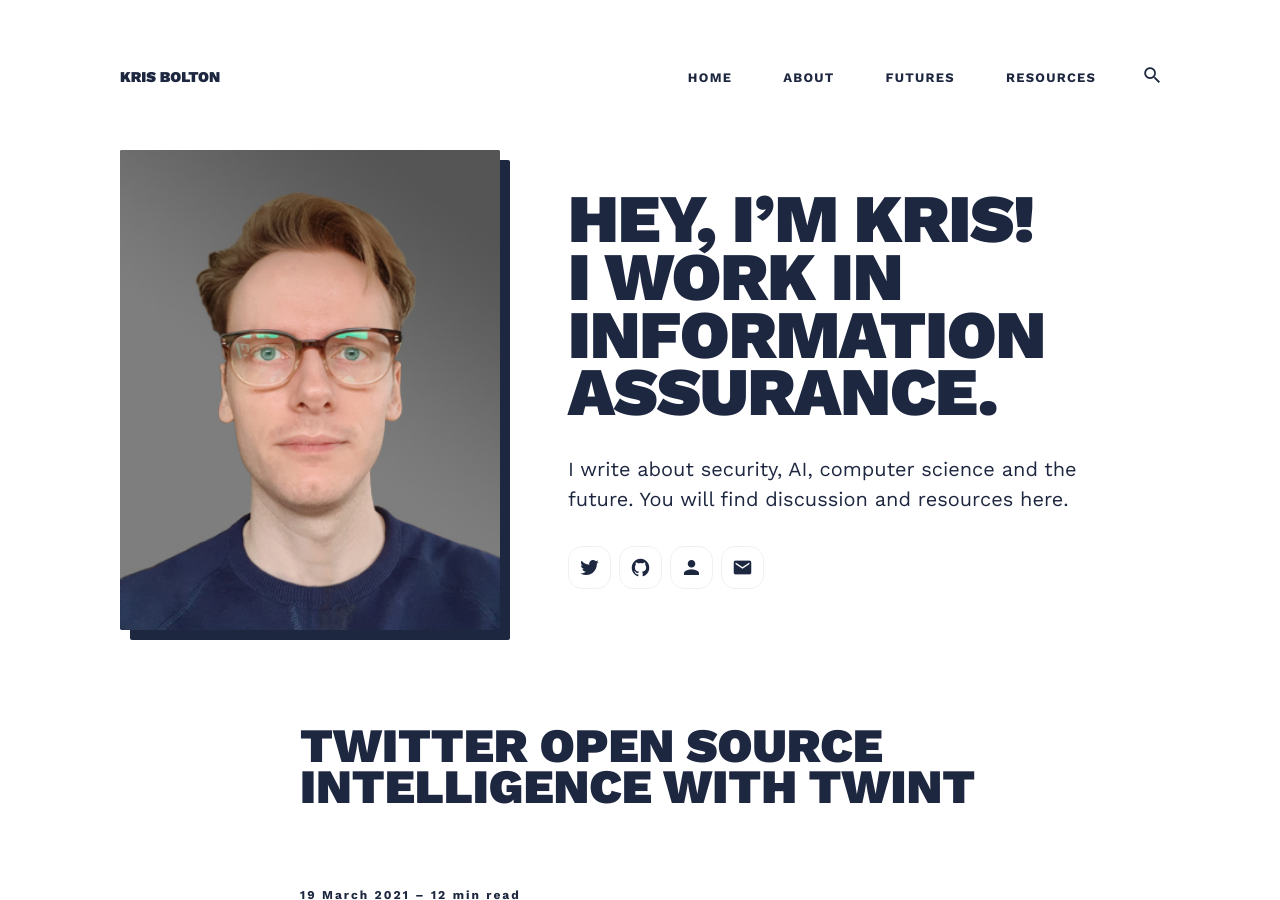
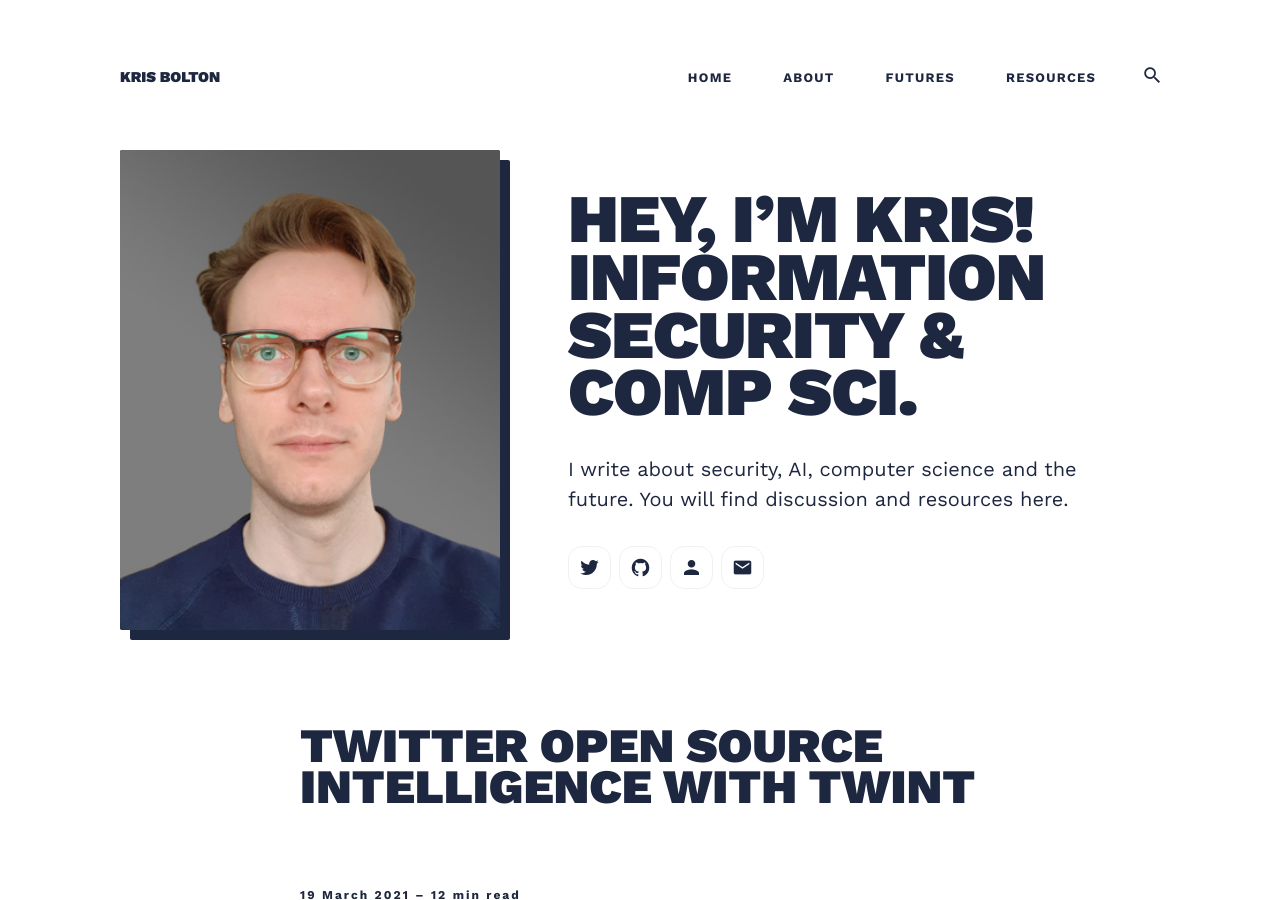
Before and after one commit to krisbolton/krisbolton, a Jekyll site: the page built from index.html, in a window 1280 px wide and 900 px high. Built offline with Jekyll 4.4.1, drawn with Linux system fonts in a browser that asks for light colours; nearby versions of some CDN libraries; the list of posts is cut into pages by our own code.

Commit message:
Update _config.yml

```diff
--- a/_config.yml
+++ b/_config.yml
@@ -25,7 +25,7 @@
 #-------------------------------
 # Hero Settings
 hero:
-  hero__title: Hey, I’m Kris! <br> I work in Information Assurance.
+  hero__title: Hey, I’m Kris! Information Security & Comp Sci.
   hero__description: I write about security, AI, computer science and the future. You will find discussion and resources here.
   hero__image: '/images/kris-bolton.jpg'
 
```
